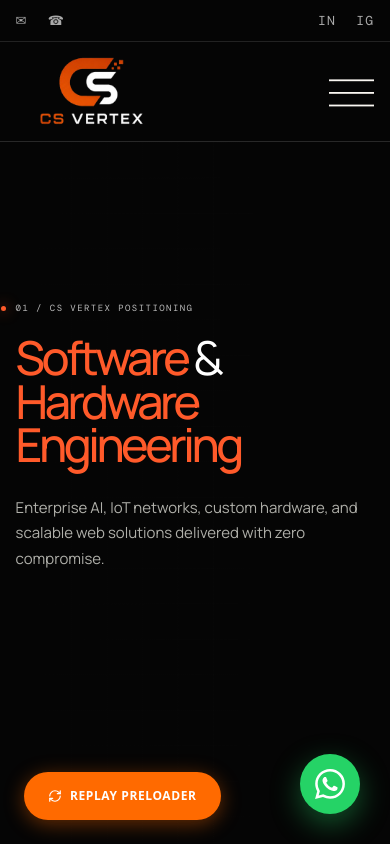
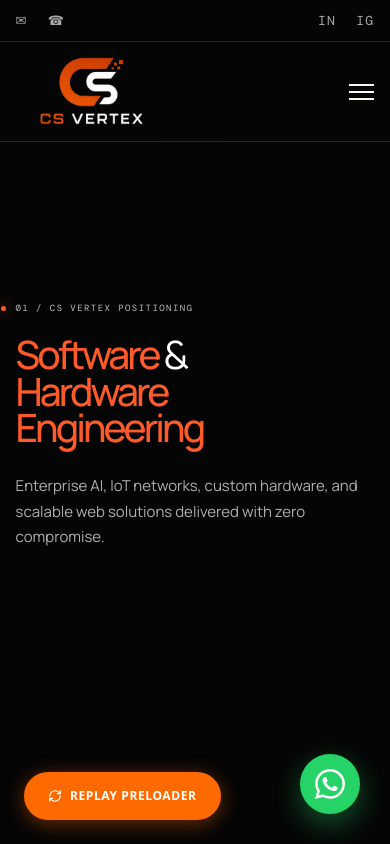
Before and after one commit to chaitu2303/cs-vertex-webpage, a Next.js app: page /loader-demo in a window 390 px wide. Shown: the top 844 px of the page. Built offline with nearby package versions, Linux system fonts and the light colour scheme; no server answers; the database is empty.

Commit message:
Fix mobile responsiveness: form overflow, hero font scaling, and mobile menu alignment

```diff
--- a/src/app/globals.css
+++ b/src/app/globals.css
@@ -151,8 +151,8 @@ footer{background:#050505;padding:120px 4vw 35px;border-top:1px solid #222}.foot
 .reveal{opacity:0;transform:translateY(25px);transition:opacity .8s ease,transform .8s cubic-bezier(.2,.8,.2,1)}.reveal.in{opacity:1;transform:none}
 @keyframes fadeIn { from { opacity: 0; transform: translateY(-10px); } to { opacity: 1; transform: none; } }
 
-@media(max-width:900px){.team-grid { grid-template-columns: repeat(2, 1fr); } .form-section { grid-template-columns: 1fr; gap: 50px; } .footer-bottom { grid-template-columns: 1fr 1fr; } .desktop-nav,.header-cta{display:none}.menu-toggle{display:block;position:relative;z-index:52;margin-left:auto;transform:scale(1.8);transform-origin:right center}.menu-toggle span{display:block;width:25px;height:1px;background:var(--paper);transition:.3s;margin:6px 0}.hero{min-height:740px}.hero-copy{padding-top:19vh}.hero-status{display:none}.hero h1{font-size:clamp(45px,12vw,75px)}.hero-image{background-position:62% center;opacity:.22}.manifesto,.cap-heading,.team-heading,.trust-heading,.cap-stage{grid-template-columns:1fr; gap: 25px;}.section-index{margin-bottom:45px}.manifesto-foot{grid-template-columns:1fr 1fr}.manifesto-foot>p{grid-column:1/-1}.cap-heading{margin-bottom:35px}.cap-heading p{margin-top:25px}.process-heading{display:block}.process-heading h2{text-align:left;margin-top:30px}.footer-cta{position:static;margin-top:45px}.project-intro{margin-left:0; grid-template-columns: 1fr;} .trust-grid{grid-template-columns:1fr 1fr}.purpose{grid-template-columns:1fr;gap:70px}}
-@media(max-width:560px){.top-utility-bar .utility-group span { display: none; } .team-grid { grid-template-columns: 1fr; } .form-group { grid-template-columns: 1fr; } .footer-bottom { grid-template-columns: 1fr; } .projects-grid { grid-template-columns: 1fr; } .hero h1{font-size:12vw;margin-top:22px;letter-spacing:-.075em}.hero-actions{flex-direction:column;align-items:flex-start}.primary-action{width:215px}.manifesto,.capabilities,.systems,.team,.form-section,footer{padding-left:20px;padding-right:20px}.metric strong{font-size:44px}.trust-grid{grid-template-columns:1fr}}
+@media(max-width:900px){.team-grid { grid-template-columns: repeat(2, 1fr); } .form-section { grid-template-columns: 1fr; gap: 50px; } .footer-bottom { grid-template-columns: 1fr 1fr; } .desktop-nav,.header-cta{display:none}.menu-toggle{display:block;position:relative;z-index:52;margin-left:auto}.menu-toggle span{display:block;width:25px;height:2px;background:var(--paper);transition:.3s;margin:5px 0}.hero{min-height:740px}.hero-copy{padding-top:19vh}.hero-status{display:none}.hero h1{font-size:clamp(36px,10vw,75px); word-break: break-word;}.hero-image{background-position:62% center;opacity:.22}.manifesto,.cap-heading,.team-heading,.trust-heading,.cap-stage{grid-template-columns:1fr; gap: 25px;}.section-index{margin-bottom:45px}.manifesto-foot{grid-template-columns:1fr 1fr}.manifesto-foot>p{grid-column:1/-1}.cap-heading{margin-bottom:35px}.cap-heading p{margin-top:25px}.process-heading{display:block}.process-heading h2{text-align:left;margin-top:30px}.footer-cta{position:static;margin-top:45px}.project-intro{margin-left:0; grid-template-columns: 1fr;} .trust-grid{grid-template-columns:1fr 1fr}.purpose{grid-template-columns:1fr;gap:70px}}
+@media(max-width:560px){.top-utility-bar .utility-group span { display: none; } .team-grid { grid-template-columns: 1fr; } .form-group { grid-template-columns: 1fr; } .footer-bottom { grid-template-columns: 1fr; } .projects-grid { grid-template-columns: 1fr; } .hero h1{font-size:10vw;margin-top:22px;letter-spacing:-.075em}.hero-actions{flex-direction:column;align-items:flex-start}.primary-action{width:215px}.manifesto,.capabilities,.systems,.team,.form-section,footer{padding-left:20px;padding-right:20px}.metric strong{font-size:44px}.trust-grid{grid-template-columns:1fr}}
 
 /* --- Premium Animations --- */
 .hover-orange-icon {
--- a/src/components/Header.tsx
+++ b/src/components/Header.tsx
@@ -324,7 +324,7 @@ export function Header() {
       <button className="menu-toggle" onClick={() => setMobileMenuOpen(!mobileMenuOpen)}>
         <span style={{ transform: mobileMenuOpen ? 'rotate(45deg) translate(5px, 5px)' : 'none' }}></span>
         <span style={{ opacity: mobileMenuOpen ? 0 : 1 }}></span>
-        <span style={{ transform: mobileMenuOpen ? 'rotate(-45deg) translate(5px, -4px)' : 'none' }}></span>
+        <span style={{ transform: mobileMenuOpen ? 'rotate(-45deg) translate(5px, -5px)' : 'none' }}></span>
       </button>
     </header>
   )
--- a/src/components/LearningPlatform.tsx
+++ b/src/components/LearningPlatform.tsx
@@ -40,16 +40,16 @@ const LearningEmptyState = ({ title, icon: Icon }: { title: string, icon: any })
       {status === 'success' ? (
         <p style={{ color: 'var(--acid)', fontWeight: 600 }}>Thank you! We'll notify you soon.</p>
       ) : (
-        <form onSubmit={handleNotify} style={{ display: 'flex', gap: '10px', marginTop: 'auto' }}>
+        <form onSubmit={handleNotify} style={{ display: 'flex', gap: '10px', marginTop: 'auto', flexWrap: 'wrap' }}>
           <input
             type="email"
             placeholder="Your email address"
             value={email}
             onChange={e => setEmail(e.target.value)}
-            style={{ flex: 1, background: '#000', border: '1px solid #333', padding: '10px 15px', borderRadius: '8px', color: '#fff', outline: 'none' }}
+            style={{ flex: 1, minWidth: '150px', background: '#000', border: '1px solid #333', padding: '10px 15px', borderRadius: '8px', color: '#fff', outline: 'none' }}
             required
           />
-          <button type="submit" disabled={status === 'loading'} style={{ background: 'var(--acid)', color: '#000', border: 'none', padding: '10px 20px', borderRadius: '8px', fontWeight: 600, cursor: status === 'loading' ? 'not-allowed' : 'pointer' }}>
+          <button type="submit" disabled={status === 'loading'} style={{ flex: '0 0 auto', background: 'var(--acid)', color: '#000', border: 'none', padding: '10px 20px', borderRadius: '8px', fontWeight: 600, cursor: status === 'loading' ? 'not-allowed' : 'pointer' }}>
             {status === 'loading' ? '...' : 'Notify Me'}
           </button>
         </form>
```
